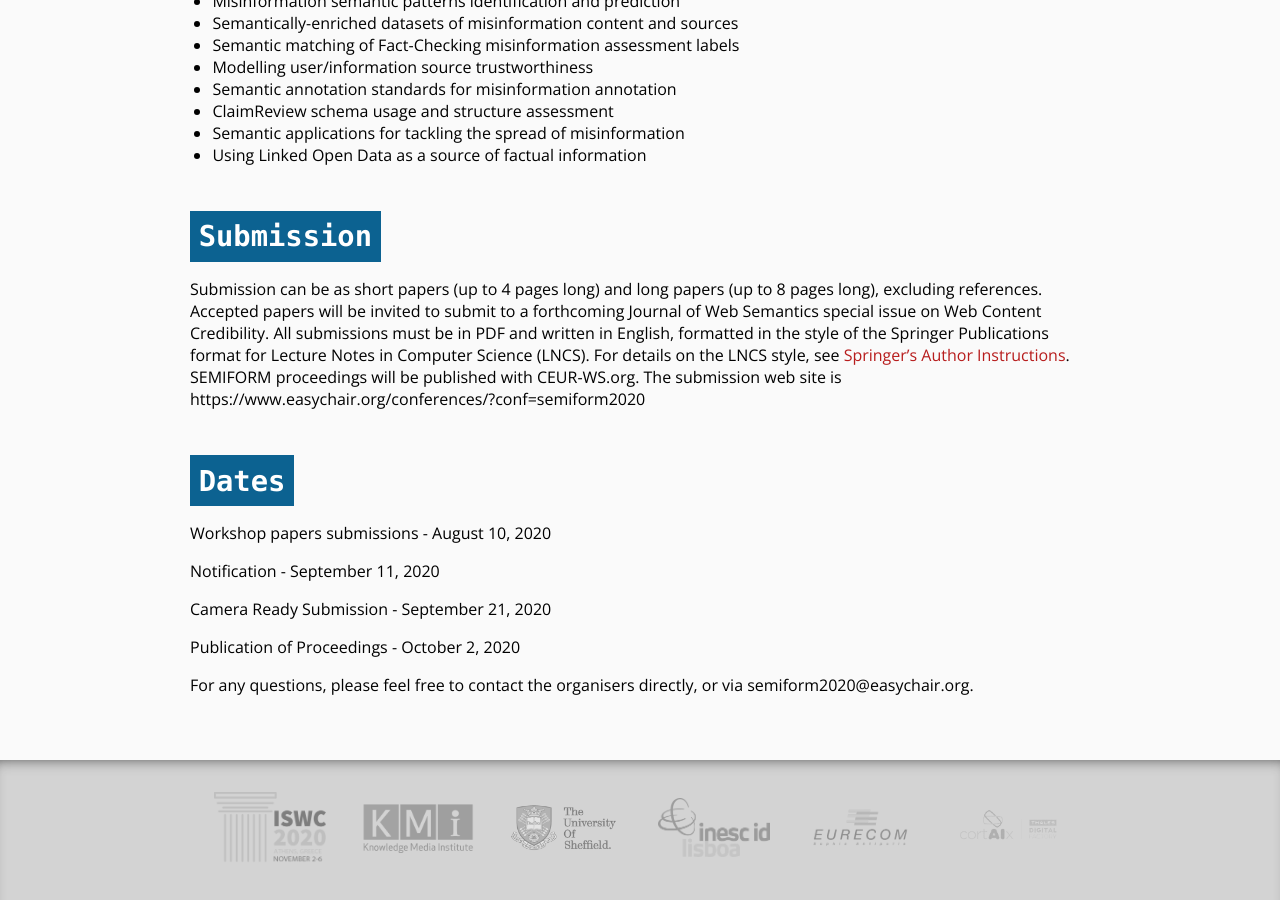
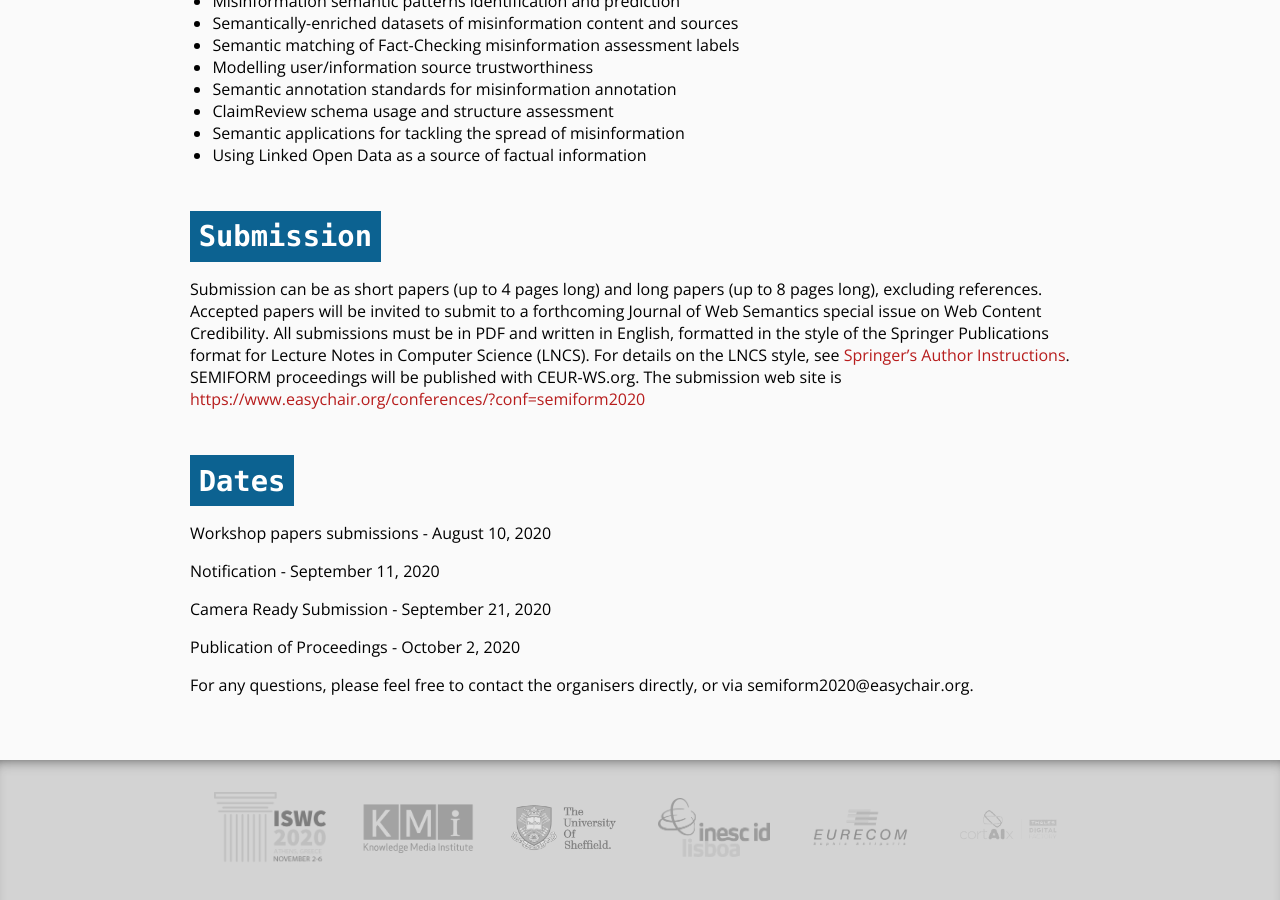
Before and after one commit to D2KLab/semiform2020, a Jekyll site: the page built from docs/call.md, in a window 1280 px wide and 900 px high, scrolled down 1019 px. Built offline with Jekyll 4.4.1, drawn with Linux system fonts in a browser that asks for light colours; part of the change alters nothing that is shown.

Commit message:
Made a proper link

```diff
--- a/docs/call.md
+++ b/docs/call.md
@@ -34,7 +34,7 @@ Includes but not limited to:
 
 
 # Submission
-Submission can be as short papers (up to 4 pages long) and long papers (up to 8 pages long), excluding references. Accepted papers will be invited to submit to a forthcoming Journal of Web Semantics special issue on Web Content Credibility. All submissions must be in PDF and written in English, formatted in the style of the Springer Publications format for Lecture Notes in Computer Science (LNCS). For details on the LNCS style, see [Springer’s Author Instructions](http://www.springer.com/computer/lncs?%20SGWID=0-164-6-793341-0). SEMIFORM proceedings will be published with CEUR-WS.org. The submission web site is https://www.easychair.org/conferences/?conf=semiform2020
+Submission can be as short papers (up to 4 pages long) and long papers (up to 8 pages long), excluding references. Accepted papers will be invited to submit to a forthcoming Journal of Web Semantics special issue on Web Content Credibility. All submissions must be in PDF and written in English, formatted in the style of the Springer Publications format for Lecture Notes in Computer Science (LNCS). For details on the LNCS style, see [Springer’s Author Instructions](http://www.springer.com/computer/lncs?%20SGWID=0-164-6-793341-0). SEMIFORM proceedings will be published with CEUR-WS.org. The submission web site is [https://www.easychair.org/conferences/?conf=semiform2020](https://www.easychair.org/conferences/?conf=semiform2020)
 
 
 # Dates
```
